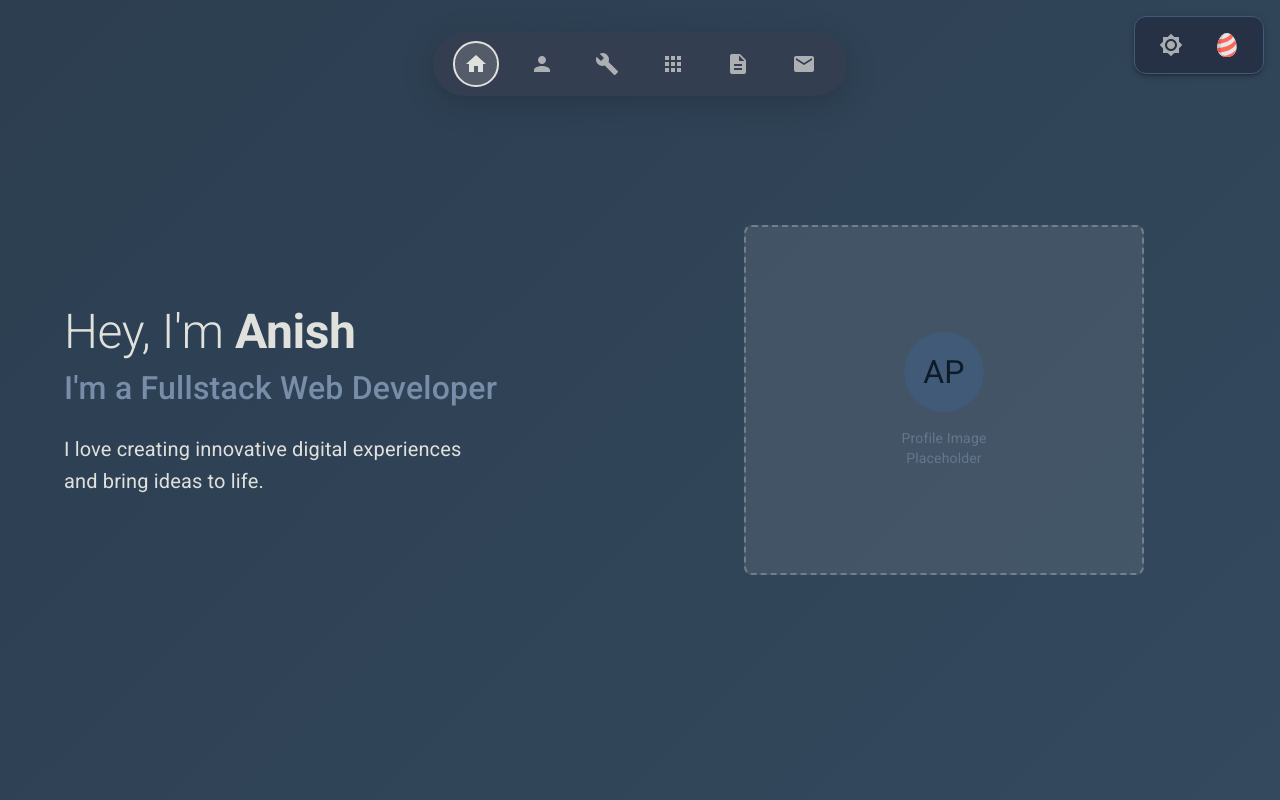
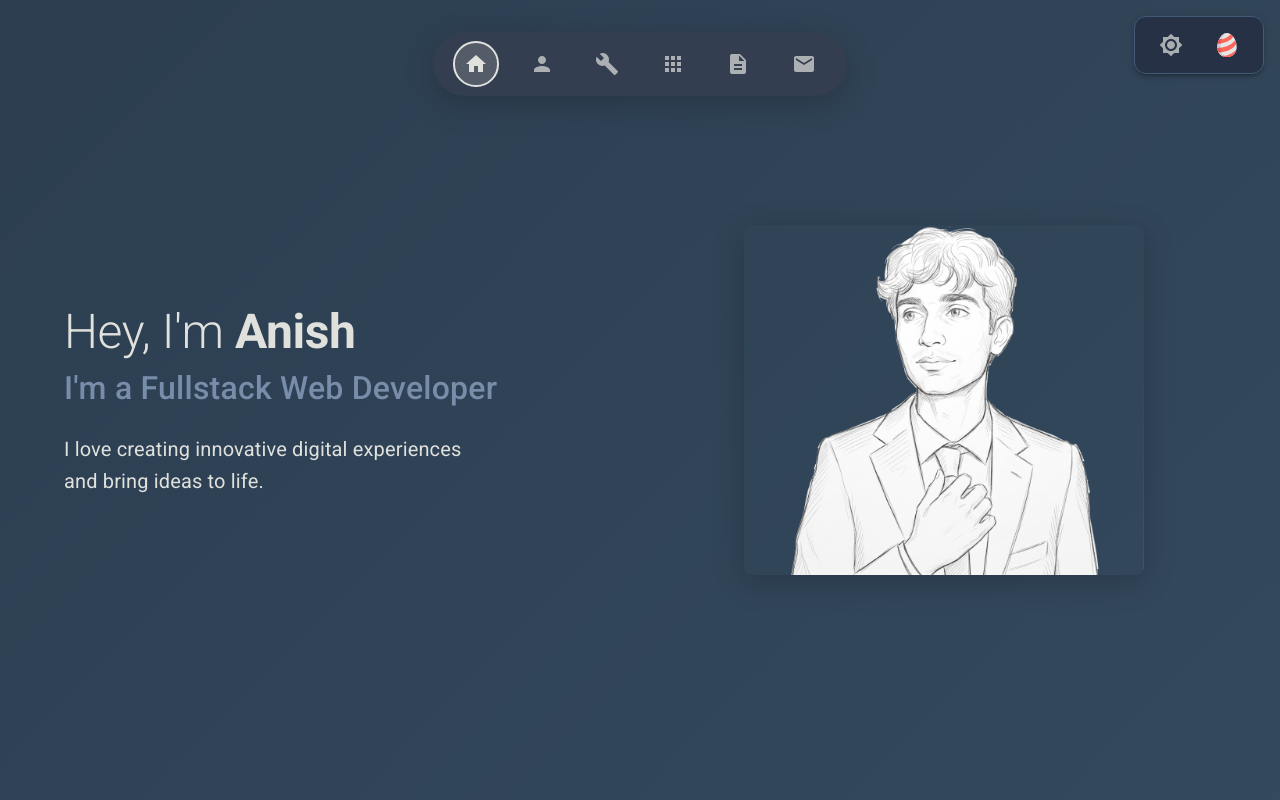
Before and after one commit to anishdpatel28/anishdpatel28.github.io, a React (Vite) app in the folder frontend/: page / in a window 1280 px wide. Shown: the top 800 px of the page. Built offline with nearby package versions, Linux system fonts and the light colour scheme; no server answers.

Commit message:
profile picture update

```diff
--- a/frontend/src/components/sections/HeroSection.tsx
+++ b/frontend/src/components/sections/HeroSection.tsx
@@ -1,5 +1,6 @@
 import React from 'react';
-import { Box, Typography, Avatar } from '@mui/material';
+import { Box, Typography } from '@mui/material';
+import pfpImage from '@/assets/images/pfp.png';
 
 interface HeroSectionProps {
   showNavbar: boolean;
@@ -65,37 +66,23 @@ const HeroSection: React.FC<HeroSectionProps> = ({ showNavbar, heroRef, mode = '
         </Box>
       </Box>
 
-      {/* Right side - Image placeholder */}
+      {/* Right side - Profile Image */}
       <Box
         className="hero-image"
         style={{ flex: 1, display: 'flex', justifyContent: 'center', opacity: 0 }}
       >
-        <Box sx={{
-          width: { xs: 280, md: 400 },
-          height: { xs: 250, md: 350 },
-          backgroundColor: mode === 'dark' ? 'rgba(224, 225, 221, 0.1)' : 'rgba(27, 38, 59, 0.1)',
-          border: '2px dashed rgba(224, 225, 221, 0.3)',
-          borderRadius: 2,
-          display: 'flex',
-          alignItems: 'center',
-          justifyContent: 'center',
-          flexDirection: 'column'
-        }}>
-          <Avatar
-            sx={{
-              width: 80,
-              height: 80,
-              bgcolor: 'primary.main',
-              fontSize: '2rem',
-              mb: 2,
-            }}
-          >
-            AP
-          </Avatar>
-          <Typography variant="body2" sx={{ opacity: 0.6, textAlign: 'center' }}>
-            Profile Image<br />Placeholder
-          </Typography>
-        </Box>
+        <Box
+          component="img"
+          src={pfpImage}
+          alt="Anish Patel"
+          sx={{
+            width: { xs: 280, md: 400 },
+            height: { xs: 250, md: 350 },
+            objectFit: 'cover',
+            borderRadius: 2,
+            boxShadow: '0 8px 32px rgba(0, 0, 0, 0.2)',
+          }}
+        />
       </Box>
     </Box>
   );
```
Also changed, not shown: frontend/src/assets/images/pfp.png (added).
